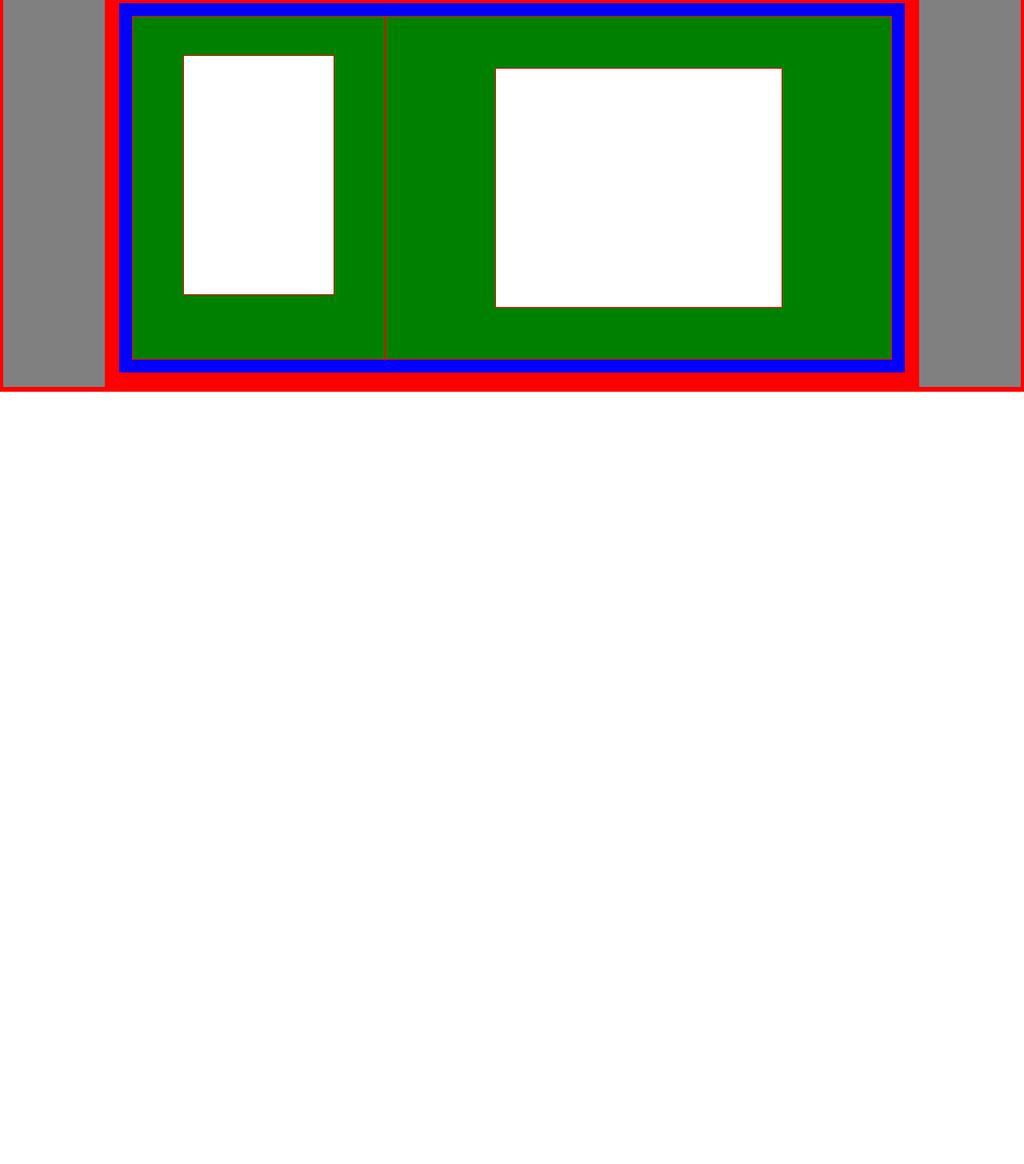
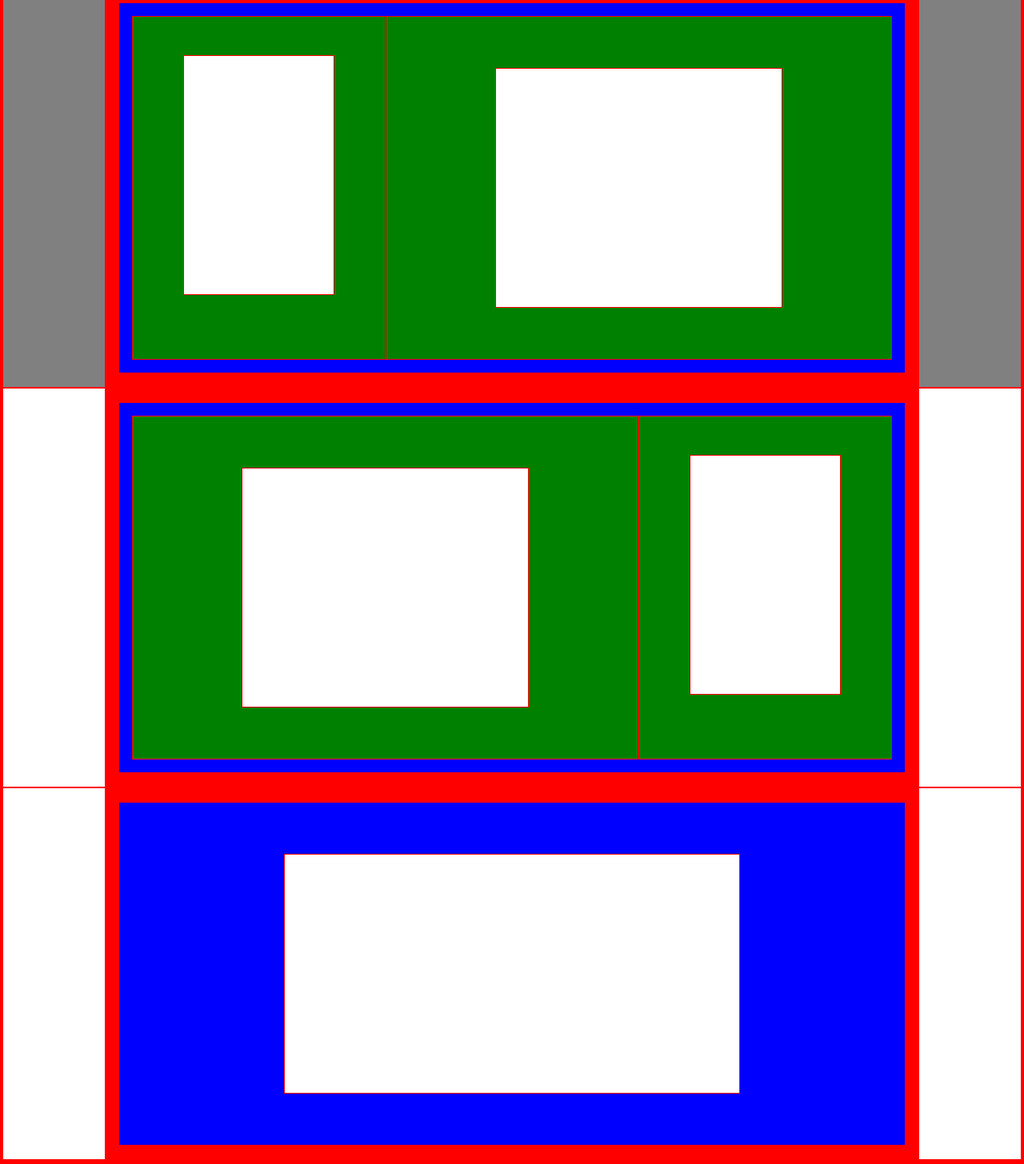
Before and after one commit to CarloFanelli/htmlcss-struttura-discord, a plain HTML site: page index.html in a window 1280 px wide. Shown: the part 972-2428 px from the top of the page at 80% size. Before the commit the page ends 1462 px from the top, so only its background shows below. Drawn offline with Linux system fonts and the light colour scheme.

Commit message:
add 3rd and 4th section

```diff
--- a/css/style.css
+++ b/css/style.css
@@ -40,6 +40,7 @@
 
 /* #section DEBUG*/
 
+/* card is use to have a content space*/
 .card {
     width: 60%;
     margin: 3rem auto;
--- a/index.html
+++ b/index.html
@@ -78,6 +78,36 @@
             </section>
             <!-- /.light -->
 
+            <section class="light">
+                <div class="container w80 red p1">
+                    <div class="row flex blue p1">
+                        <div class="col-8 green p1">
+                            <div class="card"></div>
+                        </div>
+                        <!-- /.col8 -->
+                        <div class="col-4 green p1s">
+                            <div class="card"></div>
+
+                        </div>
+                        <!-- /.col4 -->
+                    </div>
+                    <!-- /.row -->
+                </div>
+                <!-- /.container -->
+            </section>
+            <!-- /.light -->
+
+            <section class="light">
+                <div class="container w80 red p1">
+                    <div class="row flex blue p1">
+                            <div class="card"></div>
+                    </div>
+                    <!-- /.row -->
+                </div>
+                <!-- /.container -->
+            </section>
+            <!-- /.light -->
+
         </main>
 
         <footer>
```
